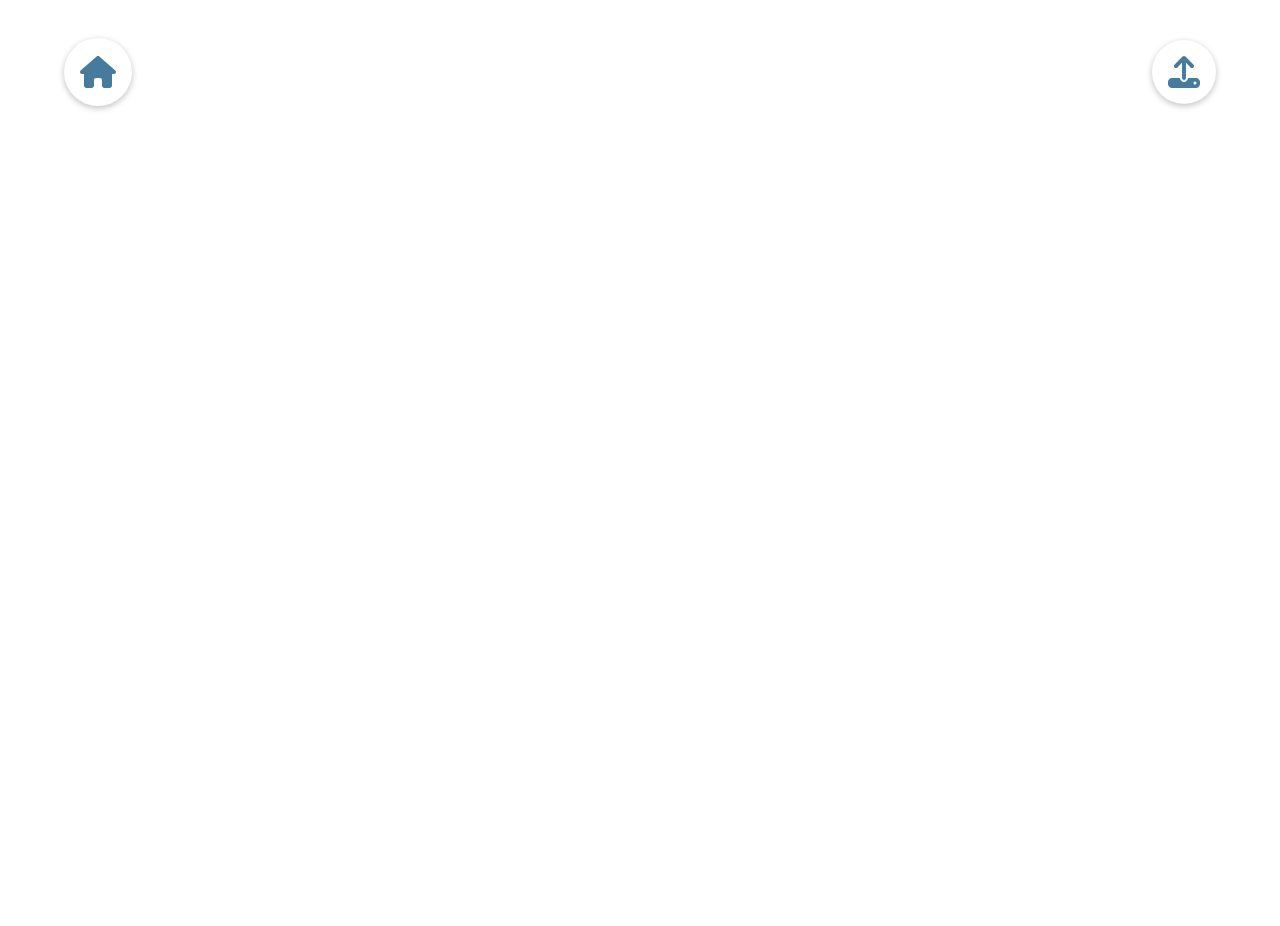
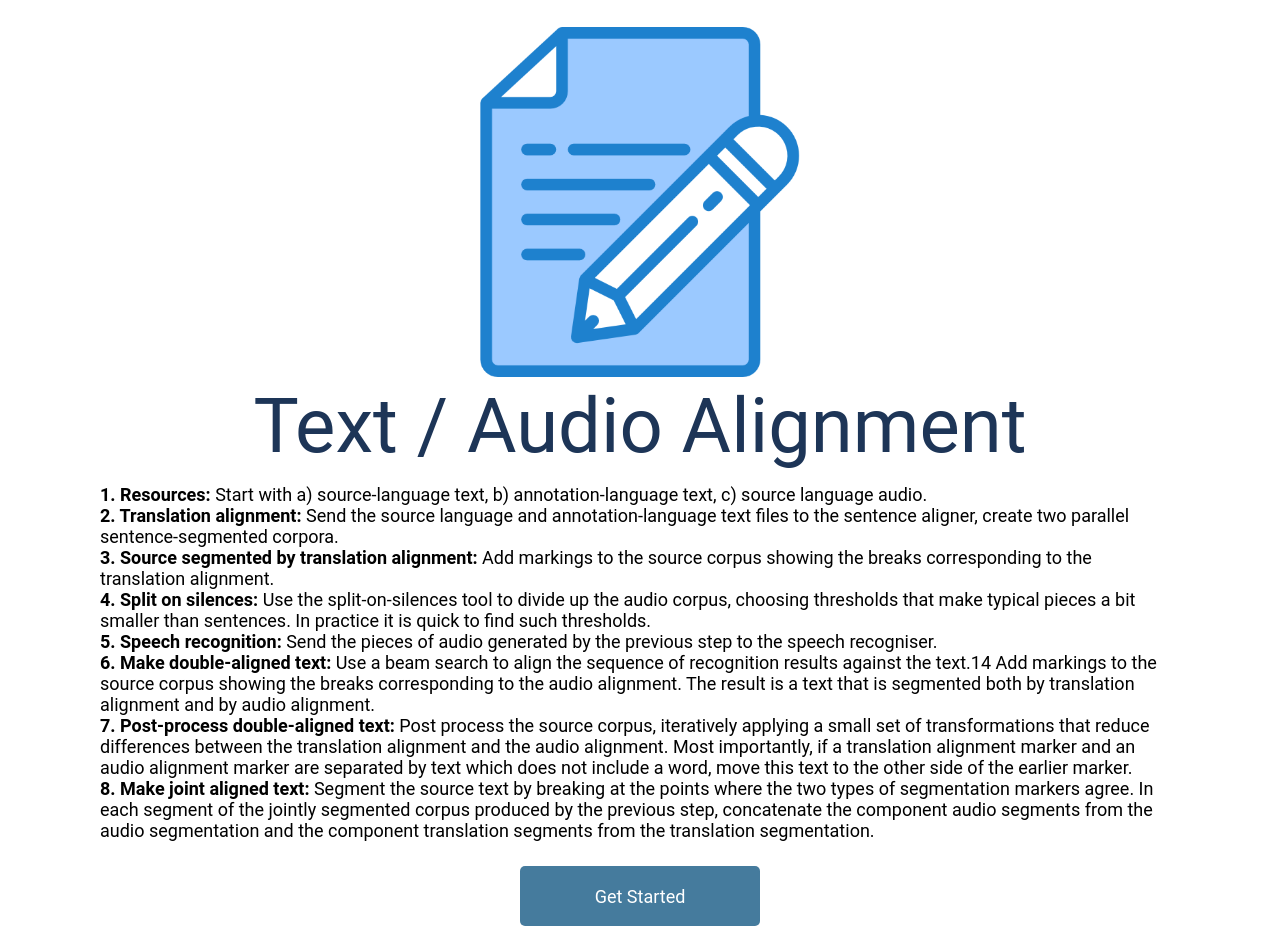
Before and after one commit to SyncTalk/synctalk, a React (Create React App) app in the folder frontend/sync-talk/: page /about in a window 1280 px wide. Before the commit this address had no page. Before the commit the page ends 800 px from the top, so only its background shows below. Built offline with nearby package versions, Linux system fonts and the light colour scheme.

Commit message:
add page routing, about page and upload function

```diff
--- /dev/null
+++ b/frontend/sync-talk/src/AboutPage.js
@@ -0,0 +1,29 @@
+// Qingyue Zhu
+import React from 'react';
+import { Link } from 'react-router-dom';
+import aboutIcon from './assets/edit.png'
+
+const AboutPage = () => {
+  return (
+  <div>
+    <div className='nav-bar'></div>
+    <div className='icon'><img src={aboutIcon} alt='about icon' className='about-icon'></img></div>
+    <div className='title'>Text / Audio Alignment</div>
+    <div>
+        <p className='instruction'>
+            <span>1. Resources:</span> Start with a&#41; source-language text, b&#41; annotation-language text, c&#41; source language audio.<br></br>
+            <span>2. Translation alignment:</span> Send the source language and annotation-language text files to the sentence aligner, create two parallel sentence-segmented corpora.<br></br>
+            <span>3. Source segmented by translation alignment:</span> Add markings to the source corpus showing the breaks corresponding to the translation alignment.<br></br>
+            <span>4. Split on silences:</span> Use the split-on-silences tool to divide up the audio corpus, choosing thresholds that make typical pieces a bit smaller than sentences. In practice it is quick to find such thresholds.<br></br>
+            <span>5. Speech recognition:</span> Send the pieces of audio generated by the previous step to the speech recogniser.<br></br>
+            <span>6. Make double-aligned text:</span> Use a beam search to align the sequence of recognition results against the text.14 Add markings to the source corpus showing the breaks corresponding to the audio alignment. The result is a text that is segmented both by translation alignment and by audio alignment.<br></br>
+            <span>7. Post-process double-aligned text:</span> Post process the source corpus, iteratively applying a small set of transformations that reduce differences between the translation alignment and the audio alignment. Most importantly, if a translation alignment marker and an audio alignment marker are separated by text which does not include a word, move this text to the other side of the earlier marker.<br></br>
+            <span>8. Make joint aligned text:</span> Segment the source text by breaking at the points where the two types of segmentation markers agree. In each segment of the jointly segmented corpus produced by the previous step, concatenate the component audio segments from the audio segmentation and the component translation segments from the translation segmentation.<br></br>
+        </p>
+    </div>
+    <div className='center-button'><Link to="/loading"><button>Get Started</button></Link></div>
+  </div>
+  );
+};
+
+export default AboutPage;
--- a/frontend/sync-talk/src/App.css
+++ b/frontend/sync-talk/src/App.css
@@ -1,39 +1,55 @@
-.App {
-  width: auto;
+/* Qingyue Zhu global css */
+* {
+  margin: 0;
+  padding: 0;
   font-family: 'Roboto', sans-serif;
 }
 
-.App-logo {
-  height: 40vmin;
-  pointer-events: none;
+p {
+  font-size: 18px;
+  font-family: 'Roboto';
 }
 
-@media (prefers-reduced-motion: no-preference) {
-  .App-logo {
-    animation: App-logo-spin infinite 20s linear;
-  }
+.nav-bar {
+  margin: 27px 31px;
+  background-color: #f2f2f2;
 }
 
-.App-header {
-  background-color: #282c34;
-  min-height: 100vh;
-  display: flex;
-  flex-direction: column;
-  align-items: center;
-  justify-content: center;
-  font-size: calc(10px + 2vmin);
-  color: white;
+button {
+  width: 240px;
+  height: 60px;
+  background-color: #457B9D;
+  color: #fff;
+  font-size: 18px;
+  border: none;
+  border-radius: 5px;
 }
 
-.App-link {
-  color: #61dafb;
+.center-button {
+  text-align: center;
+  margin-top: 25px;
 }
 
-@keyframes App-logo-spin {
-  from {
-    transform: rotate(0deg);
-  }
-  to {
-    transform: rotate(360deg);
-  }
+.title {
+  margin-bottom: 13px;
+  color: #1D3557;
+  font-size: 76px;
+  text-align: center;
 }
+
+.instruction {
+  margin-left: 100px;
+  margin-right: 100px;
+}
+
+.instruction span {
+  font-weight: bold;
+}
+
+.icon {
+  text-align: center;
+}
+
+.about-icon {
+  height: 350px;
+}
--- a/frontend/sync-talk/src/App.js
+++ b/frontend/sync-talk/src/App.js
@@ -1,17 +1,13 @@
-import { BrowserRouter as Router, Routes, Route } from 'react-router-dom';
-import './App.css';
-import Loading from './pages/loading';
-import Navbar from './components/Navbar';
+// Qingyue Zhu
+import React from 'react';
+import AppRouter from './AppRouter';
 
 function App() {
   return (
-    <div className="App">
-      <Router>
-        <Navbar />
-        <Routes>
-          <Route path="/loading" element={<Loading />} />
-        </Routes>
-      </Router>
+    <div>
+      <header>Header</header>
+      <AppRouter />
+      <footer>Footer</footer>
     </div>
   );
 }
--- /dev/null
+++ b/frontend/sync-talk/src/AppRouter.js
@@ -0,0 +1,24 @@
+// Qingyue Zhu
+import React from 'react';
+import { BrowserRouter as Router, Route, Routes } from 'react-router-dom';
+import HomePage from './HomePage';
+import UploadPage from './UploadPage';
+import AboutPage from './AboutPage';
+import LoadingPage from './LoadingPage';
+import ResultPage from './ResultPage';
+
+const AppRouter = () => {
+  return (
+    <Router>
+      <Routes>
+        <Route path="/" element={<HomePage />} />
+        <Route path="/upload" element={<UploadPage />} />
+        <Route path="/about" element={<AboutPage />} />
+        <Route path="/loading" element={<LoadingPage />} />
+        <Route path="/result" element={<ResultPage />} />
+      </Routes>
+    </Router>
+  );
+};
+
+export default AppRouter;
--- /dev/null
+++ b/frontend/sync-talk/src/HomePage.js
@@ -0,0 +1,8 @@
+// Qingyue Zhu
+import React from 'react';
+
+const HomePage = () => {
+  return <div>Home Page Content</div>;
+};
+
+export default HomePage;
--- /dev/null
+++ b/frontend/sync-talk/src/LoadingPage.js
@@ -0,0 +1,8 @@
+// Qingyue Zhu
+import React from 'react';
+
+const LoadingPage = () => {
+  return <div>Loading Page Content</div>;
+};
+
+export default LoadingPage;
--- /dev/null
+++ b/frontend/sync-talk/src/ResultPage.js
@@ -0,0 +1,8 @@
+// Qingyue Zhu
+import React from 'react';
+
+const ResultPage = () => {
+  return <div>Result Page Content</div>;
+};
+
+export default ResultPage;
--- /dev/null
+++ b/frontend/sync-talk/src/UploadPage.js
@@ -0,0 +1,94 @@
+// Qingyue Zhu
+import React, { useState } from 'react';
+import axios from 'axios';
+
+const UploadPage = () => {
+  const [selectedMp3Mp4File, setSelectedMp3Mp4File] = useState(null);
+  const [selectedDocxTxtFile1, setSelectedDocxTxtFile1] = useState(null);
+  const [selectedDocxTxtFile2, setSelectedDocxTxtFile2] = useState(null);
+
+  const handleMp3Mp4FileSelect = (event) => {
+    const file = event.target.files[0];
+    if (file && (file.type === 'audio/mp3' || file.type === 'video/mp4')) {
+      setSelectedMp3Mp4File(file);
+    } else {
+      alert('Please select a valid mp3 or mp4 file');
+    }
+  };
+
+  const isDocxOrTxtFile = (file) => {
+    const fileName = file.name.toLowerCase();
+    return fileName.endsWith('.docx') || fileName.endsWith('.txt');
+  };
+
+  const handleDocxTxtFileSelect1 = (event) => {
+    const file = event.target.files[0];
+    if (file && isDocxOrTxtFile(file)) {
+      setSelectedDocxTxtFile1(file);
+    } else {
+      alert('Please select a valid docx or txt file');
+    }
+  };
+
+  const handleDocxTxtFileSelect2 = (event) => {
+    const file = event.target.files[0];
+    if (file && isDocxOrTxtFile(file)) {
+      setSelectedDocxTxtFile2(file);
+    } else {
+      alert('Please select a valid docx or txt file');
+    }
+  };
+
+  const handleUpload = () => {
+    // Check if the required files are selected
+    if (selectedMp3Mp4File && selectedDocxTxtFile1) {
+      const formData = new FormData();
+      formData.append('mp3Mp4File', selectedMp3Mp4File);
+      formData.append('docxTxtFile1', selectedDocxTxtFile1);
+
+      if (selectedDocxTxtFile2) {
+        // If the third file is selected, add it to the form data
+        formData.append('docxTxtFile2', selectedDocxTxtFile2);
+      }
+
+      axios
+        .post('/upload', formData, {
+          headers: {
+            'Content-Type': 'multipart/form-data',
+          },
+        })
+        .then((response) => {
+          console.log('Upload successful', response.data);
+        })
+        .catch((error) => {
+          console.error('Upload failed', error);
+        });
+    } else {
+      alert('Please make sure to select the required files');
+    }
+  };
+
+  return (
+    <div>
+      <div className='title'>Upload Your Files</div>
+      <div>
+        <h1>Audio</h1>
+        <h2>Supported formats: .mp3, .mp4</h2>
+        <input type="file" accept=".mp3, .mp4" onChange={handleMp3Mp4FileSelect} />
+      </div>
+      <div>
+        <h1>Text</h1>
+        <h2>Supported formats: .docx, .txt</h2>
+        <input type="file" accept=".docx, .txt" onChange={handleDocxTxtFileSelect1} />
+      </div>
+      <div>
+        <h1>Translation (Optional)</h1>
+        <h2>Supported formats: .docx, .txt</h2>
+        <input type="file" accept=".docx, .txt" onChange={handleDocxTxtFileSelect2} />
+      </div>
+      <button onClick={handleUpload}>Upload</button>
+    </div>
+  );
+};
+
+export default UploadPage;
--- a/frontend/sync-talk/src/index.js
+++ b/frontend/sync-talk/src/index.js
@@ -1,18 +1,9 @@
+// Qingyue Zhu
 import React from 'react';
-import ReactDOM from 'react-dom/client';
-import './index.css';
-import App from './App';
-import reportWebVitals from './reportWebVitals';
+import { createRoot } from 'react-dom/client';
+import AppRouter from './AppRouter';
+import './App.css';
 
+const root = createRoot(document.getElementById('root'));
 
-const root = ReactDOM.createRoot(document.getElementById('root'));
-root.render(
-  <React.StrictMode>
-    <App />
-  </React.StrictMode>
-);
-
-// If you want to start measuring performance in your app, pass a function
-// to log results (for example: reportWebVitals(console.log))
-// or send to an analytics endpoint. Learn more: https://bit.ly/CRA-vitals
-reportWebVitals();
+root.render(<AppRouter></AppRouter>)
```
Also changed, not shown: frontend/sync-talk/package.json (+4 -5 lines), frontend/sync-talk/src/assets/edit.png (added), 1 other file (tests, documents, lock files or other folders).
